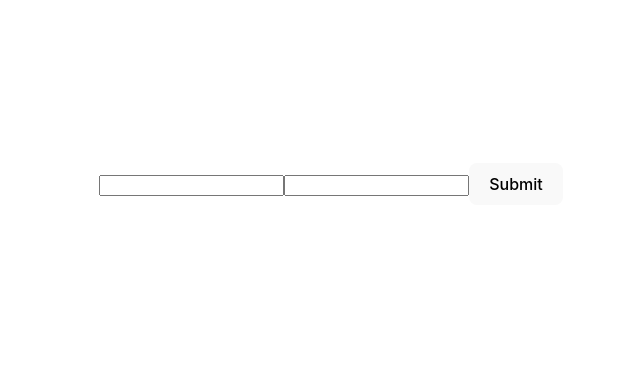
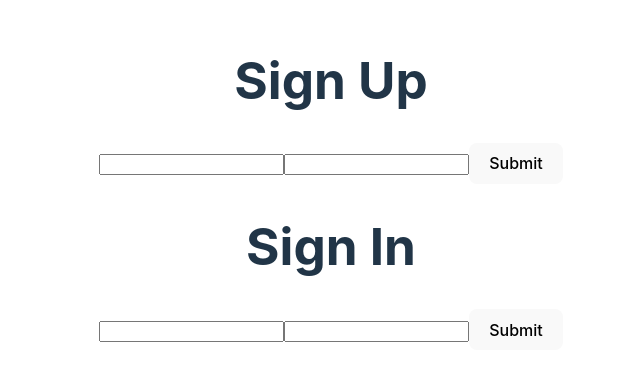
Before and after one commit to SebastianAndDavid/auth-template-frontend, a React (Vite) app: page / in a window 1280 px wide. Shown: the part 216-596 px from the top of the page, without its empty margins (309-949 px from the left). Built offline with nearby package versions, Linux system fonts and the light colour scheme.

Commit message:
WIP: sign in user & checking local storage for cookie/token

```diff
--- a/src/App.tsx
+++ b/src/App.tsx
@@ -1,19 +1,32 @@
 import { useState } from "react";
 import "./App.css";
-import { signUpUser } from "./services/auth";
+import { signInUser, signUpUser } from "./services/auth";
 
 function App() {
   const [email, setEmail] = useState("");
   const [password, setPassword] = useState("");
+  const [sessionsEmail, setSessionsEmail] = useState("");
+  const [sessionsPassword, setSessionsPassword] = useState("");
 
-  async function handleSubmit(e) {
-    e.target.value;
+  async function handleSignUp() {
     const data = await signUpUser({ email, password });
-    console.log("data", data);
+    console.log("sign up", data);
+    return data;
+  }
+
+  async function handleSignIn() {
+    const data = await signInUser({
+      email: sessionsEmail,
+      password: sessionsPassword,
+    });
+    console.log("sign in", data);
+    return data;
   }
 
   return (
     <>
+      <div>
+        <h1>Sign Up</h1>
         <input
           type="email"
           value={email}
@@ -24,7 +37,22 @@ function App() {
           value={password}
           onChange={(e) => setPassword(e.target.value)}
         />
-      <button onClick={(e) => handleSubmit(e)}>Submit</button>
+        <button onClick={() => handleSignUp()}>Submit</button>
+      </div>
+      <div>
+        <h1>Sign In</h1>
+        <input
+          type="email"
+          value={sessionsEmail}
+          onChange={(e) => setSessionsEmail(e.target.value)}
+        />
+        <input
+          type="password"
+          value={sessionsPassword}
+          onChange={(e) => setSessionsPassword(e.target.value)}
+        />
+        <button onClick={() => handleSignIn()}>Submit</button>
+      </div>
     </>
   );
 }
--- a/src/services/auth.ts
+++ b/src/services/auth.ts
@@ -12,4 +12,10 @@ async function signUpUser(credentials: CreateUser) {
   return res;
 }
 
-export { signUpUser };
+async function signInUser(credentials: CreateUser) {
+  const res = await post(`${BASE_URL}/users/sessions`, credentials);
+  console.log("res", res);
+  return res;
+}
+
+export { signUpUser, signInUser };
```
Lines whose indentation alone changed are shown as unchanged.
